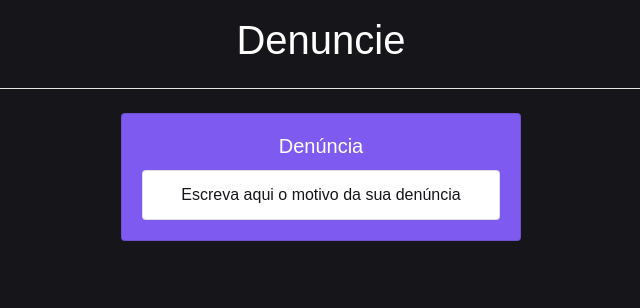
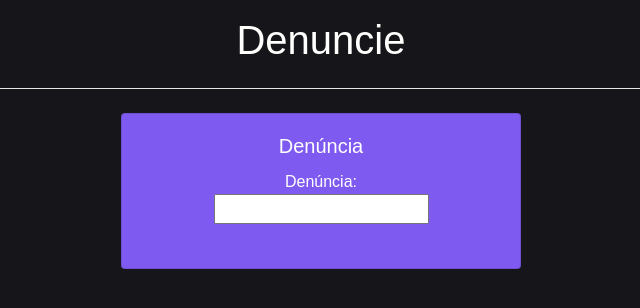
Before and after one commit to EricaRegnier/PUC-Study-projetos, a Django app: template PrimProjeto/first/templates/denuncias.html in a window 1280 px wide. Shown: the part 48-356 px from the top of the page, without its empty margins (319-959 px from the left). Run offline with Django 4.2, Linux system fonts and the light colour scheme; the template is opened without the code that fills it, so the values that code supplies are empty; some libraries are stand-ins or nearby versions.

Commit message:
Denúncia melhorada

```diff
--- a/PrimProjeto/first/templates/denuncias.html
+++ b/PrimProjeto/first/templates/denuncias.html
@@ -50,7 +50,11 @@
           <div class="card-body">
             <h5 class="card-title">Denúncia</h5>
             <ul class="list-group">
-              <li class="list-group-item" style = "color: #16161a"> Escreva aqui o motivo da sua denúncia </li>
+		    <form action="" method="post">
+                    {% csrf_token %}
+                      Denúncia:<br>
+                      <input name="comentário" value="">
+                      <br><br>
             </ul>
           </div>
         </div>
```
